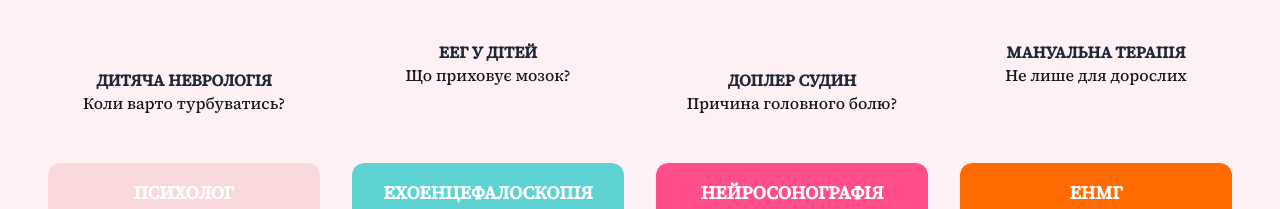
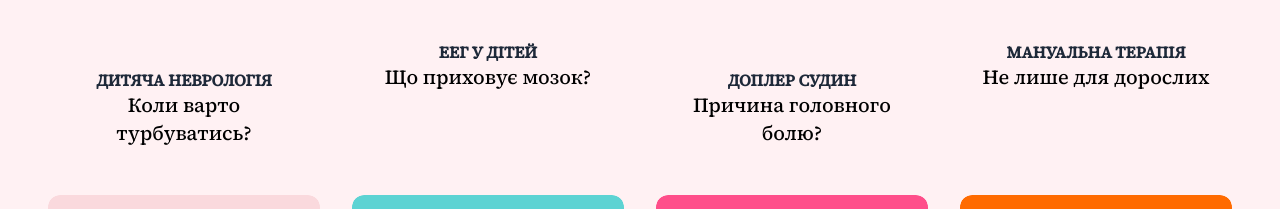
Before and after one commit to Vasilchenk23/rehab, a Next.js app: page /blog in a window 1280 px wide. Shown: the part 726-935 px from the top of the page. Built offline with nearby package versions, Linux system fonts and the light colour scheme.

Commit message:
deploy project and finish

```diff
--- a/app/blog/[slug]/page.tsx
+++ b/app/blog/[slug]/page.tsx
@@ -18,7 +18,7 @@ export default async function BlogPostPage({ params }: { params: Promise<{ slug:
           backgroundColor: post.labelColor || "#5DD3D3",
           borderTopLeftRadius: "1rem",
           borderTopRightRadius: "1rem",
-          height: "600px",
+          height: "500px",
         }}
       >
         <div className="text-white text-center text-lg font-bold uppercase px-10 pt-6 pb-3">
@@ -26,7 +26,7 @@ export default async function BlogPostPage({ params }: { params: Promise<{ slug:
           <div className="text-xl normal-case font-medium">{post.excerpt}</div>
         </div>
       </div>
-      <div className="absolute left-1/2 -translate-x-1/2 top-[120px] w-[90%] h-[600px]  overflow-hidden z-20 shadow-lg">
+      <div className="absolute left-1/2 -translate-x-1/2 top-[120px] w-[90%] h-[500px]  overflow-hidden z-20 shadow-lg">
         <Image
           src={post.cover}
           alt={post.title}
--- a/app/components/BlogCard.tsx
+++ b/app/components/BlogCard.tsx
@@ -30,7 +30,7 @@ export function BlogCard({ slug, title, excerpt, cover, label, labelColor }: Pro
     </div>
     <div className="text-center mt-20 px-4 py-4">
       <p className="text-base font-bold uppercase text-gray-800 leading-snug">{label}</p>
-      <p>{excerpt}</p>
+      <p className="text-xl normal-case text-black">{excerpt}</p>
     </div>
   </Link>
 
```
